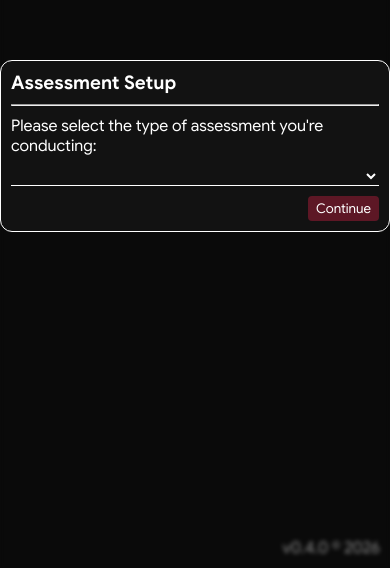
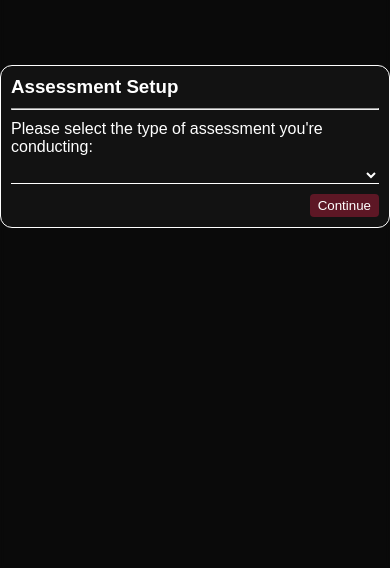
Before and after one commit to iiPythonx/shield, a Preact app: page / in a window 390 px wide. Shown: the part 276-844 px from the top of the page. Built offline with nearby package versions, Linux system fonts and the light colour scheme; a web font is replaced by a local one.

Commit message:
feat: "responsive" design

```diff
--- a/package.json
+++ b/package.json
@@ -1,7 +1,7 @@
 {
   "name": "generic-assessments-utility",
   "private": true,
-  "version": "0.4.0",
+  "version": "0.6.0",
   "type": "module",
   "scripts": {
     "dev": "vite",
--- a/src/main.tsx
+++ b/src/main.tsx
@@ -5,10 +5,11 @@ import { version } from "../package.json";
 
 import { Modal } from "./components/modal";
 import { Assessment } from "./assessment";
+import { appState } from "./lib/state";
 import type { Form } from "./types";
 
-import "./index.css";
-import { appState } from "./lib/state";
+import "./styles/index.css";
+import "./styles/responsive.css";
 
 const form_data = Object.values(import.meta.glob("./assets/forms/*.jsonc", { query: "?raw", eager: true, import: "default" })).map((c) => parse(c)) as Form[];
 
--- /dev/null
+++ b/src/styles/responsive.css
@@ -0,0 +1,15 @@
+@media screen and (max-width: 730px) {
+    #content {
+        flex-direction: column;
+
+        & > aside {
+            max-width: none;
+        }
+    }
+}
+
+@media screen and (max-width: 1150px) {
+    footer {
+        display: none;
+    }
+}
```
Also changed, not shown: src/styles/index.css (renamed from src/index.css).
